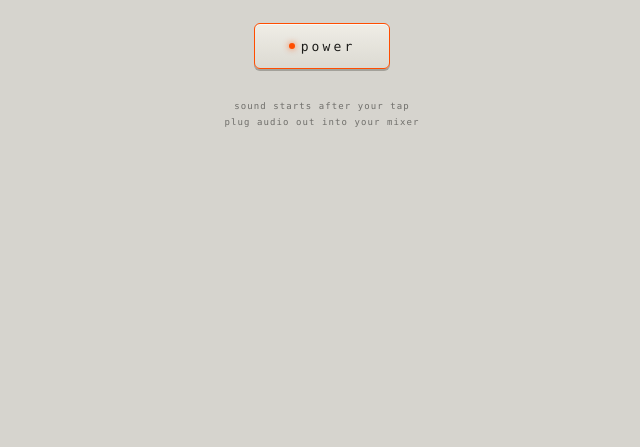
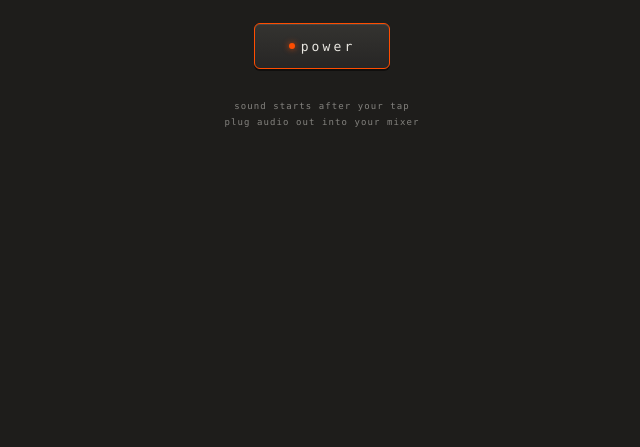
Before and after one commit to MohamedFekryyy/ricochet, a website: page index.html in a window 1280 px wide. Shown: the part 353-800 px from the top of the page, without its empty margins (318-958 px from the left). Drawn offline with Linux system fonts and the light colour scheme; no server answers.

Commit message:
Dark mode, same industrial style
Field-grey body goes warm charcoal; keys become dark raised caps with
light labels; LCDs, the black display, the amber/orange signal colors
and all layout are unchanged. Theme-color meta updated for the browser
chrome.

```diff
--- a/index.html
+++ b/index.html
@@ -3,7 +3,7 @@
 <head>
 <meta charset="utf-8">
 <meta name="viewport" content="width=device-width, initial-scale=1, maximum-scale=1, user-scalable=no, viewport-fit=cover">
-<meta name="theme-color" content="#d6d4ce">
+<meta name="theme-color" content="#1e1d1b">
 <title>ricochet</title>
 <style>
 /* ricochet — industrial pocket-instrument shell.
@@ -11,13 +11,13 @@
    a dark led-matrix display. own identity, workshop-grade. */
 
 :root {
-  --body: #d6d4ce;          /* field grey */
-  --body-dark: #b9b7b0;
-  --ink: #1c1c1a;
-  --ink-soft: rgba(28, 28, 26, 0.55);
-  --key-top: #efede6;
-  --key-bot: #dcdad2;
-  --key-edge: #a3a19a;
+  --body: #1e1d1b;          /* dark field grey */
+  --body-dark: #141311;
+  --ink: #e9e7e1;
+  --ink-soft: rgba(233, 231, 225, 0.5);
+  --key-top: #343330;
+  --key-bot: #272625;
+  --key-edge: #100f0e;
   --accent: #ff4d00;        /* signal orange */
   --amber: #ffb000;         /* led amber */
   --screen: #0b0a08;        /* warm black glass */
@@ -50,7 +50,7 @@ body {
   font: inherit; color: var(--ink); cursor: pointer;
   border: 1px solid var(--key-edge); border-radius: 6px;
   background: linear-gradient(var(--key-top), var(--key-bot));
-  box-shadow: 0 2px 0 var(--key-edge), inset 0 1px 0 rgba(255, 255, 255, 0.65);
+  box-shadow: 0 2px 0 var(--key-edge), inset 0 1px 0 rgba(255, 255, 255, 0.1);
   text-transform: lowercase; letter-spacing: 0.08em;
   display: inline-flex; align-items: center; justify-content: center; gap: 6px;
 }
@@ -61,7 +61,7 @@ body {
 
 .led {
   width: 6px; height: 6px; border-radius: 50%;
-  background: rgba(28, 28, 26, 0.18);
+  background: rgba(233, 231, 225, 0.16);
   box-shadow: inset 0 1px 1px rgba(0, 0, 0, 0.25);
   flex: none;
 }
@@ -81,7 +81,7 @@ body {
 .hud-buttons { display: flex; gap: 8px; }
 .key-sm { width: 40px; height: 34px; font-size: 13px; }
 .key-sm.off { color: var(--ink-soft); }
-.key-sm.off .led { background: rgba(28, 28, 26, 0.18); box-shadow: none; }
+.key-sm.off .led { background: rgba(233, 231, 225, 0.16); box-shadow: none; }
 
 .key-link { width: auto; padding: 0 10px; font-size: 10px; }
 .key-link.active { border-color: var(--accent); }
@@ -92,9 +92,9 @@ body {
 #screen {
   position: relative; flex: 1 1 auto; min-height: 0;
   border-radius: 10px;
-  border: 1px solid #8f8d86;
+  border: 1px solid #3a3835;
   background: var(--screen);
-  box-shadow: inset 0 2px 10px rgba(0, 0, 0, 0.85), 0 1px 0 rgba(255, 255, 255, 0.5);
+  box-shadow: inset 0 2px 10px rgba(0, 0, 0, 0.85), 0 1px 0 rgba(255, 255, 255, 0.07);
   overflow: hidden;
 }
 #stage { position: absolute; inset: 0; width: 100%; height: 100%; touch-action: none; }
@@ -116,7 +116,7 @@ body {
   display: flex; align-items: center; gap: 8px;
 }
 .section-label::after {
-  content: ""; flex: 1; height: 1px; background: rgba(28, 28, 26, 0.18);
+  content: ""; flex: 1; height: 1px; background: rgba(233, 231, 225, 0.14);
 }
 
 #mode-keys { display: flex; gap: 8px; }
@@ -144,7 +144,7 @@ body {
   flex: 1; min-width: 0;
   display: flex; align-items: center; justify-content: center;
   background: var(--lcd); color: var(--amber);
-  border: 1px solid #8f8d86; border-radius: 5px;
+  border: 1px solid #3a3835; border-radius: 5px;
   box-shadow: inset 0 1px 4px rgba(0, 0, 0, 0.8);
   font-size: 15px; letter-spacing: 0.1em;
   text-shadow: 0 0 6px rgba(255, 176, 0, 0.55);
--- a/styles.css
+++ b/styles.css
@@ -3,13 +3,13 @@
    a dark led-matrix display. own identity, workshop-grade. */
 
 :root {
-  --body: #d6d4ce;          /* field grey */
-  --body-dark: #b9b7b0;
-  --ink: #1c1c1a;
-  --ink-soft: rgba(28, 28, 26, 0.55);
-  --key-top: #efede6;
-  --key-bot: #dcdad2;
-  --key-edge: #a3a19a;
+  --body: #1e1d1b;          /* dark field grey */
+  --body-dark: #141311;
+  --ink: #e9e7e1;
+  --ink-soft: rgba(233, 231, 225, 0.5);
+  --key-top: #343330;
+  --key-bot: #272625;
+  --key-edge: #100f0e;
   --accent: #ff4d00;        /* signal orange */
   --amber: #ffb000;         /* led amber */
   --screen: #0b0a08;        /* warm black glass */
@@ -42,7 +42,7 @@ body {
   font: inherit; color: var(--ink); cursor: pointer;
   border: 1px solid var(--key-edge); border-radius: 6px;
   background: linear-gradient(var(--key-top), var(--key-bot));
-  box-shadow: 0 2px 0 var(--key-edge), inset 0 1px 0 rgba(255, 255, 255, 0.65);
+  box-shadow: 0 2px 0 var(--key-edge), inset 0 1px 0 rgba(255, 255, 255, 0.1);
   text-transform: lowercase; letter-spacing: 0.08em;
   display: inline-flex; align-items: center; justify-content: center; gap: 6px;
 }
@@ -53,7 +53,7 @@ body {
 
 .led {
   width: 6px; height: 6px; border-radius: 50%;
-  background: rgba(28, 28, 26, 0.18);
+  background: rgba(233, 231, 225, 0.16);
   box-shadow: inset 0 1px 1px rgba(0, 0, 0, 0.25);
   flex: none;
 }
@@ -73,7 +73,7 @@ body {
 .hud-buttons { display: flex; gap: 8px; }
 .key-sm { width: 40px; height: 34px; font-size: 13px; }
 .key-sm.off { color: var(--ink-soft); }
-.key-sm.off .led { background: rgba(28, 28, 26, 0.18); box-shadow: none; }
+.key-sm.off .led { background: rgba(233, 231, 225, 0.16); box-shadow: none; }
 
 .key-link { width: auto; padding: 0 10px; font-size: 10px; }
 .key-link.active { border-color: var(--accent); }
@@ -84,9 +84,9 @@ body {
 #screen {
   position: relative; flex: 1 1 auto; min-height: 0;
   border-radius: 10px;
-  border: 1px solid #8f8d86;
+  border: 1px solid #3a3835;
   background: var(--screen);
-  box-shadow: inset 0 2px 10px rgba(0, 0, 0, 0.85), 0 1px 0 rgba(255, 255, 255, 0.5);
+  box-shadow: inset 0 2px 10px rgba(0, 0, 0, 0.85), 0 1px 0 rgba(255, 255, 255, 0.07);
   overflow: hidden;
 }
 #stage { position: absolute; inset: 0; width: 100%; height: 100%; touch-action: none; }
@@ -108,7 +108,7 @@ body {
   display: flex; align-items: center; gap: 8px;
 }
 .section-label::after {
-  content: ""; flex: 1; height: 1px; background: rgba(28, 28, 26, 0.18);
+  content: ""; flex: 1; height: 1px; background: rgba(233, 231, 225, 0.14);
 }
 
 #mode-keys { display: flex; gap: 8px; }
@@ -136,7 +136,7 @@ body {
   flex: 1; min-width: 0;
   display: flex; align-items: center; justify-content: center;
   background: var(--lcd); color: var(--amber);
-  border: 1px solid #8f8d86; border-radius: 5px;
+  border: 1px solid #3a3835; border-radius: 5px;
   box-shadow: inset 0 1px 4px rgba(0, 0, 0, 0.8);
   font-size: 15px; letter-spacing: 0.1em;
   text-shadow: 0 0 6px rgba(255, 176, 0, 0.55);
```
Also changed, not shown: dev.html (+1 -1 lines), dist/ricochet.html.
